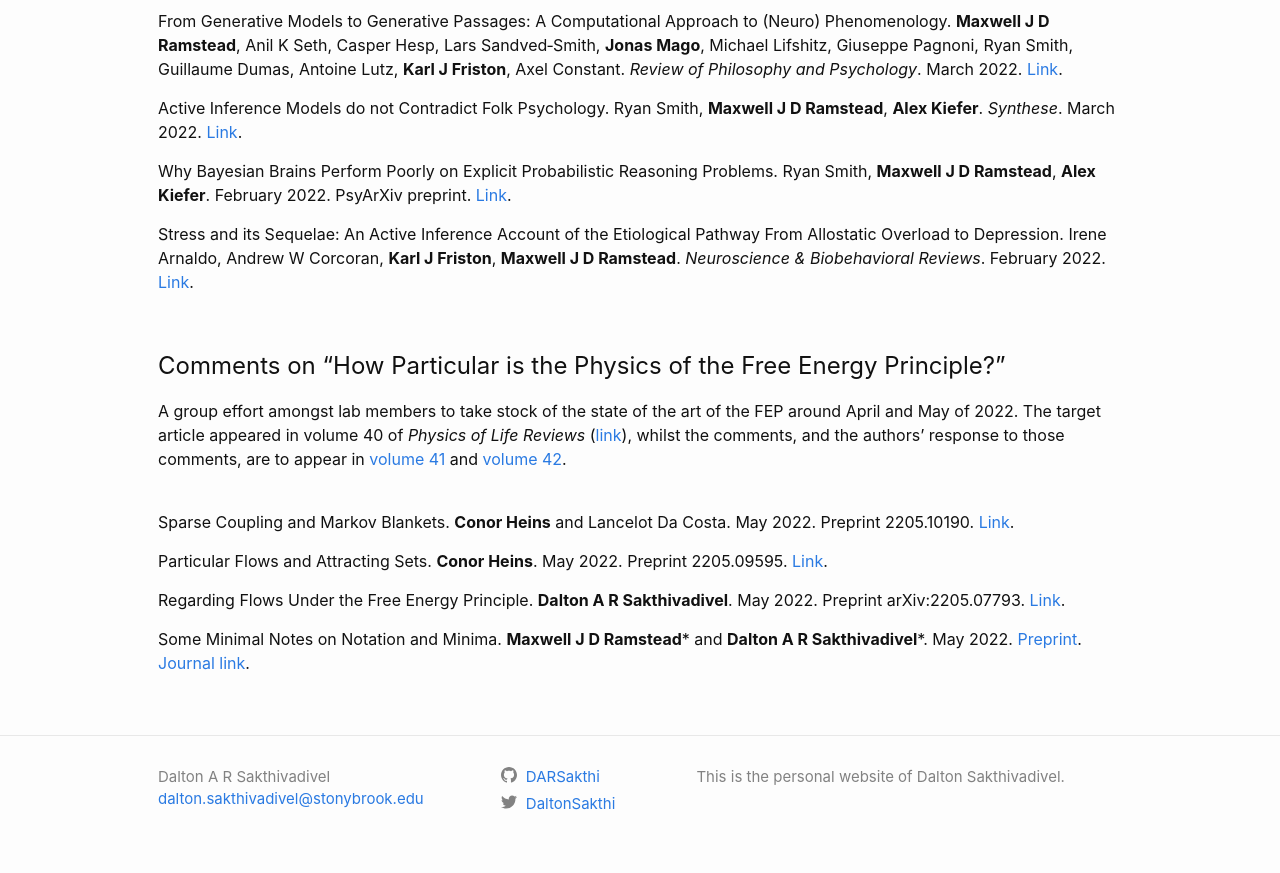
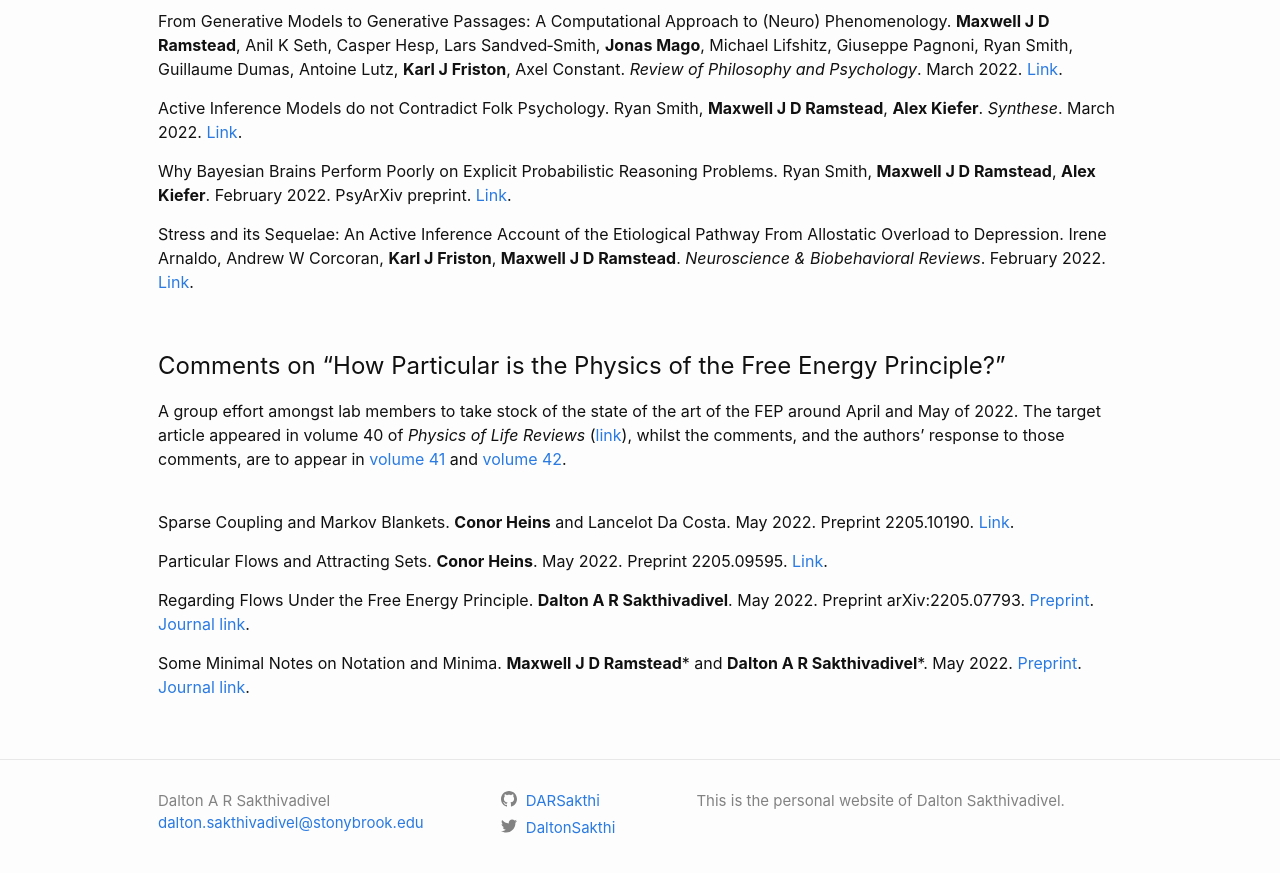
Before and after one commit to DARSakthi/DARSakthi.github.io, a Jekyll site: the page built from verses-lab.markdown, in a window 1280 px wide and 900 px high, scrolled down 2523 px. Shown: the top 873 px of the window. Built offline with Jekyll 4.4.1, drawn with Linux system fonts in a browser that asks for light colours.

Commit message:
Added Flows Under FEP link

```diff
--- a/verses-lab.markdown
+++ b/verses-lab.markdown
@@ -123,6 +123,6 @@ Sparse Coupling and Markov Blankets. **Conor Heins** and Lancelot Da Costa. May
 
 Particular Flows and Attracting Sets. **Conor Heins**. May 2022. Preprint 2205.09595. [Link](https://arxiv.org/abs/2205.09595).
 
-Regarding Flows Under the Free Energy Principle. **Dalton A R Sakthivadivel**. May 2022. Preprint arXiv:2205.07793. [Link](https://arxiv.org/abs/2205.07793).
+Regarding Flows Under the Free Energy Principle. **Dalton A R Sakthivadivel**. May 2022. Preprint arXiv:2205.07793. [Preprint](https://arxiv.org/abs/2205.07793). [Journal link](https://doi.org/10.1016/j.plrev.2022.05.009).
 
 Some Minimal Notes on Notation and Minima. **Maxwell J D Ramstead**\* and **Dalton A R Sakthivadivel**\*. May 2022. [Preprint](https://arxiv.org/abs/2204.13576). [Journal link](https://doi.org/10.1016/j.plrev.2022.05.005).
```
